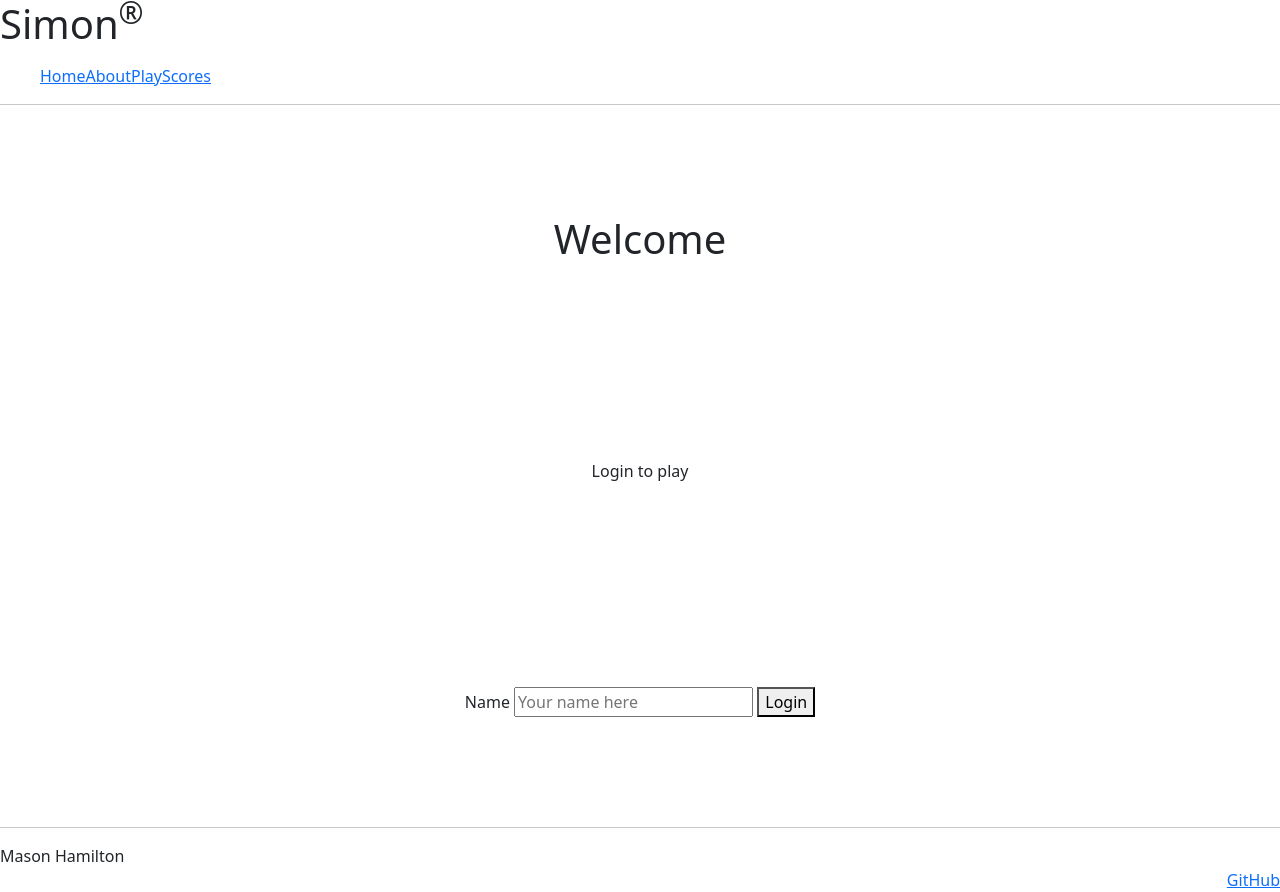
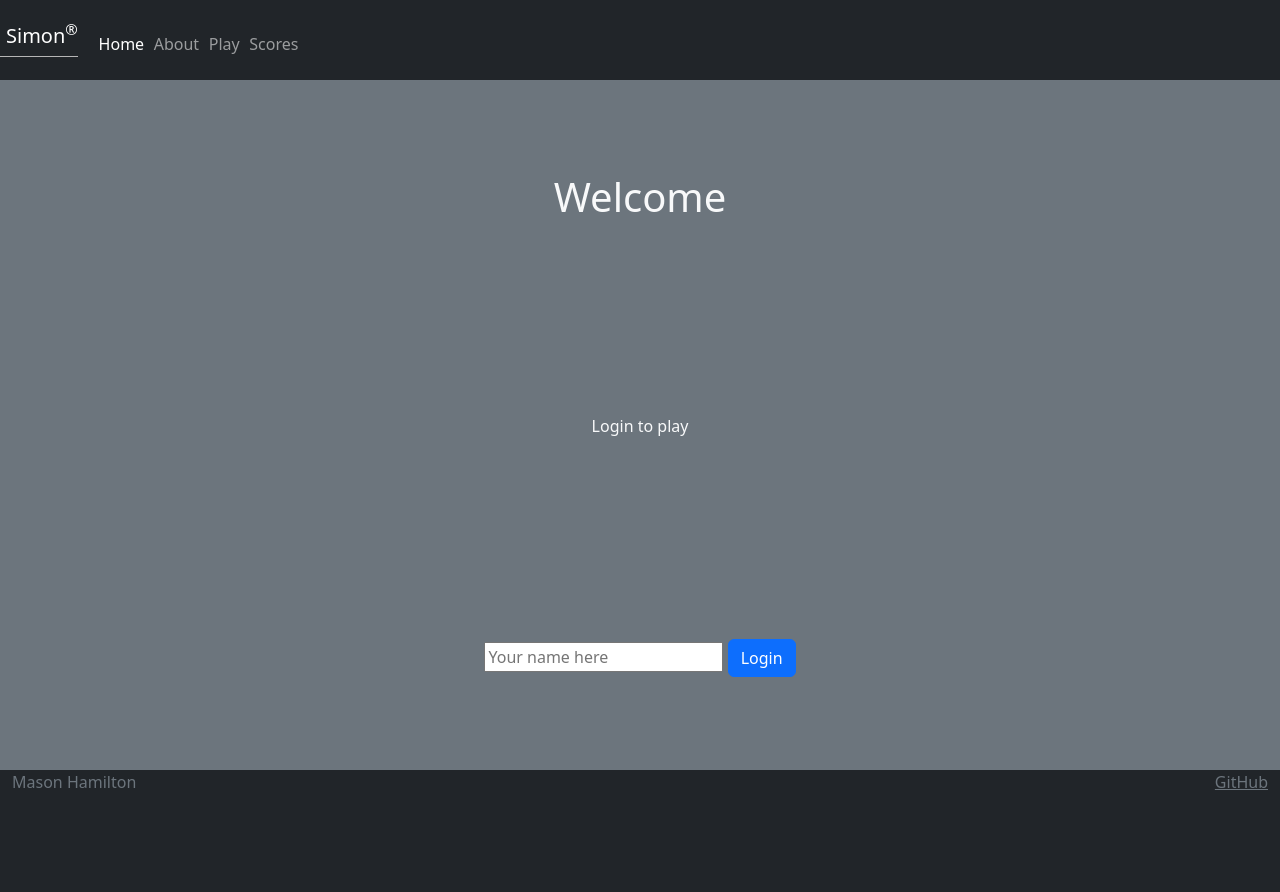
Before and after one commit to hamiltonmasond/simon, a plain HTML site: page index.html in a window 1280 px wide. After the commit the page ends 800 px from the top, so only its background shows below. Drawn offline with nearby package versions, Linux system fonts and the light colour scheme.

Commit message:
updates to header and footer

```diff
--- a/index.html
+++ b/index.html
@@ -15,37 +15,45 @@
             crossorigin="anonymous"
         />
     </head>
-    <body>
-        <header>
-            <h1>Simon<sup>&reg;</sup></h1>
-
-            <nav>
-                <menu>
-                    <li><a href="index.html">Home</a></li>
-                    <li><a href="about.html">About</a></li>
-                    <li><a href="play.html">Play</a></li>
-                    <li><a href="scores.html">Scores</a></li>
+    <body class="bg-dark text-light">
+        <header class="container-fluid">
+            <nav class="navbar fixed-top navbar-dark">
+                <a class="navbar-brand" href="#">Simon<sup>&reg;</sup></a>
+                <menu class="navbar-nav">
+                    <li class="nav-item">
+                        <a class="nav-link active" href="index.html">Home</a>
+                    </li>
+                    <li class="nav-item">
+                        <a class="nav-link" href="about.html">About</a>
+                    </li>
+                    <li class="nav-item">
+                        <a class="nav-link" href="play.html">Play</a>
+                    </li>
+                    <li class="nav-item">
+                        <a class="nav-link" href="scores.html">Scores</a>
+                    </li>
                 </menu>
             </nav>
-
-            <hr />
         </header>
 
-        <main>
+        <main class="container-fluid bg-secondary text-center">
             <h1>Welcome</h1>
             <p>Login to play</p>
             <form method="get" action="play.html">
-                <label for="name">Name</label>
                 <input type="text" id="name" placeholder="Your name here" />
-                <button type="submit">Login</button>
+                <button type="submit" class="btn btn-primary">Login</button>
             </form>
         </main>
 
-        <footer>
-            <hr />
-            <span class="text-reset">Mason Hamilton</span>
-            <br />
-            <a href="https://github.com/hamiltonmasond/simon">GitHub</a>
+        <footer class="bg-dark text-dark text-muted">
+            <div class="container-fluid">
+                <span class="text-reset">Mason Hamilton</span>
+                <a
+                    class="text-reset"
+                    href="https://github.com/hamiltonmasond/simon"
+                    >GitHub</a
+                >
+            </div>
         </footer>
     </body>
 </html>
--- a/main.css
+++ b/main.css
@@ -134,6 +134,7 @@ footer a {
     height: 30px;
     border-radius: 10px;
     border: solid thin rgb(117, 0, 0);
+    background-color: #300;
 }
 
 .center{
```
Also changed, not shown: about.html (+17 -12 lines), play.html (+17 -12 lines), scores.html (+17 -12 lines).
